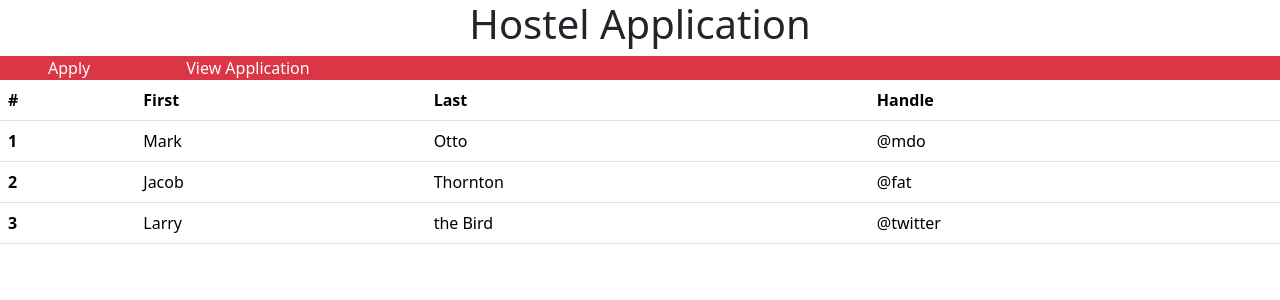
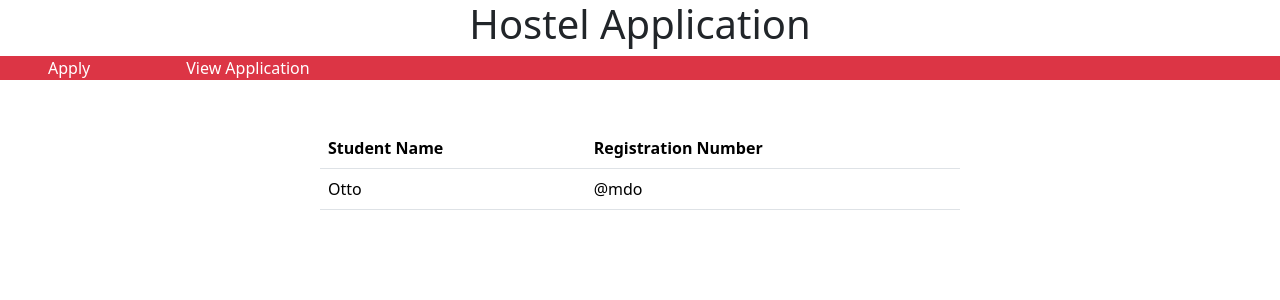
Before and after one commit to WaleedKhan1123/Hostel-Application, a React (Create React App) app in the folder frontend/: page /ViewApplicants in a window 1280 px wide. Shown: the top 300 px of the page. Built offline with nearby package versions, Linux system fonts and the light colour scheme.

Commit message:
Hostel Application

```diff
--- a/frontend/src/components/ViewApplicant.js
+++ b/frontend/src/components/ViewApplicant.js
@@ -1,33 +1,18 @@
 const ViewApplicant= () => {
     return (
-    <div>
+    <div className="col-md-6 position-absolute start-50 translate-middle-x mt-5">
    <table class="table">
   <thead>
     <tr>
-      <th scope="col">#</th>
-      <th scope="col">First</th>
-      <th scope="col">Last</th>
-      <th scope="col">Handle</th>
+      <th scope="col">Student Name</th>
+      <th scope="col">Registration Number</th>
+
     </tr>
   </thead>
   <tbody>
     <tr>
-      <th scope="row">1</th>
-      <td>Mark</td>
       <td>Otto</td>
       <td>@mdo</td>
-    </tr>
-    <tr>
-      <th scope="row">2</th>
-      <td>Jacob</td>
-      <td>Thornton</td>
-      <td>@fat</td>
-    </tr>
-    <tr>
-      <th scope="row">3</th>
-      <td>Larry</td>
-      <td>the Bird</td>
-      <td>@twitter</td>
     </tr>
   </tbody>
 </table>
```
